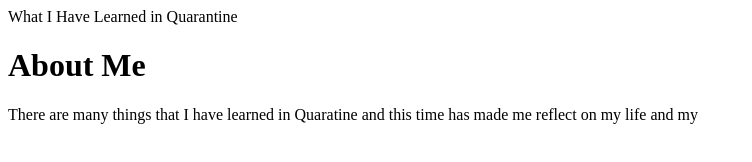
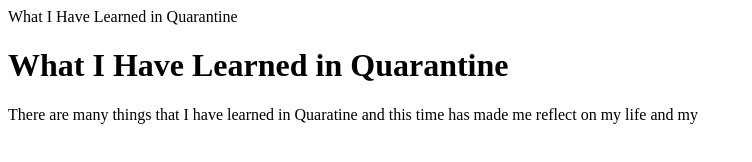
Before and after one commit to surabhisph/What-I-have-Learned-in-Quaranite-, a plain HTML site: page index.html in a window 1280 px wide. Shown: the whole page, without its empty margins (0-752 px from the left). Drawn offline with Linux system fonts and the light colour scheme.

Commit message:
Update index.html

```diff
--- a/index.html
+++ b/index.html
@@ -5,7 +5,7 @@ What I Have Learned in Quarantine
 </head>
 <body>
     <h1>
-      About Me
+What I Have Learned in Quarantine
     </h1>
       <p>
     There are many things that I have learned in Quaratine and this time has made me reflect on my life and my
```
